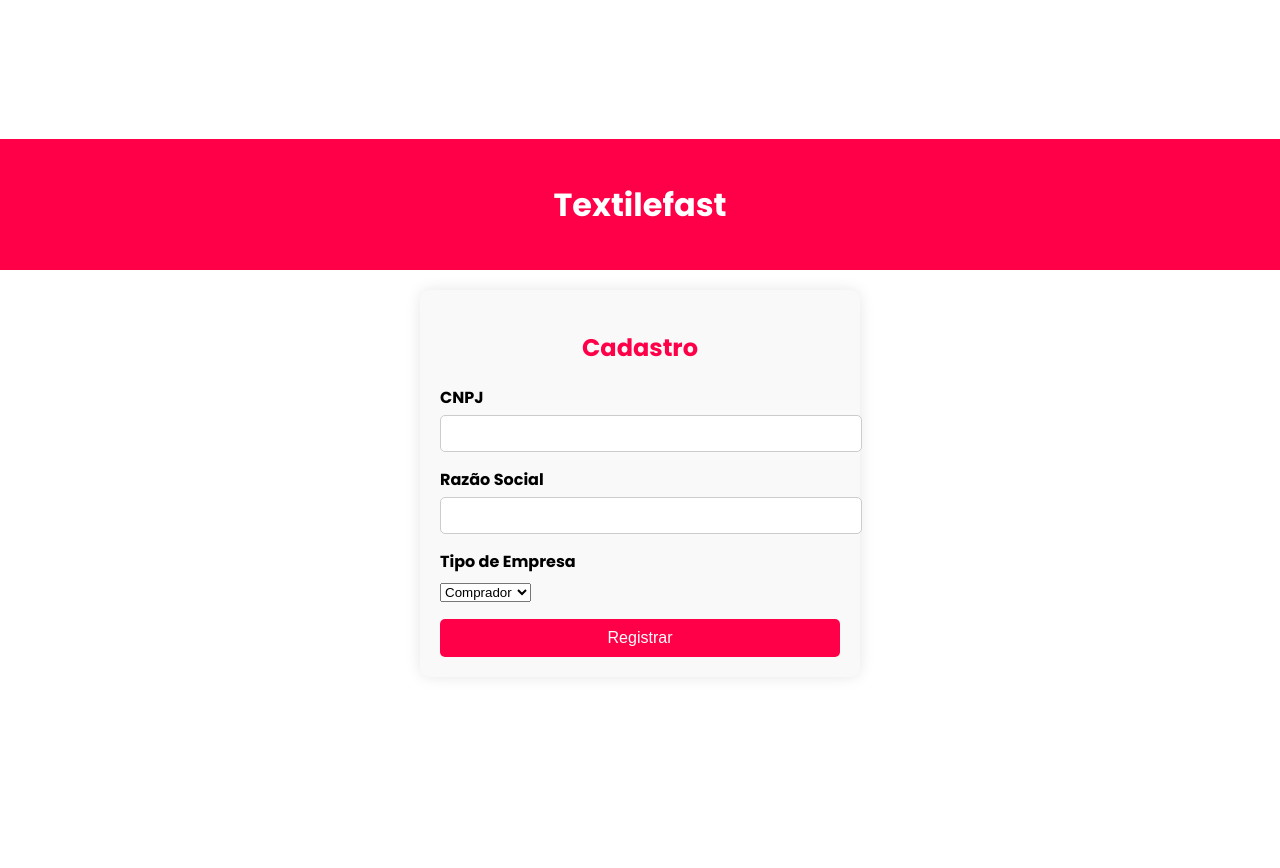
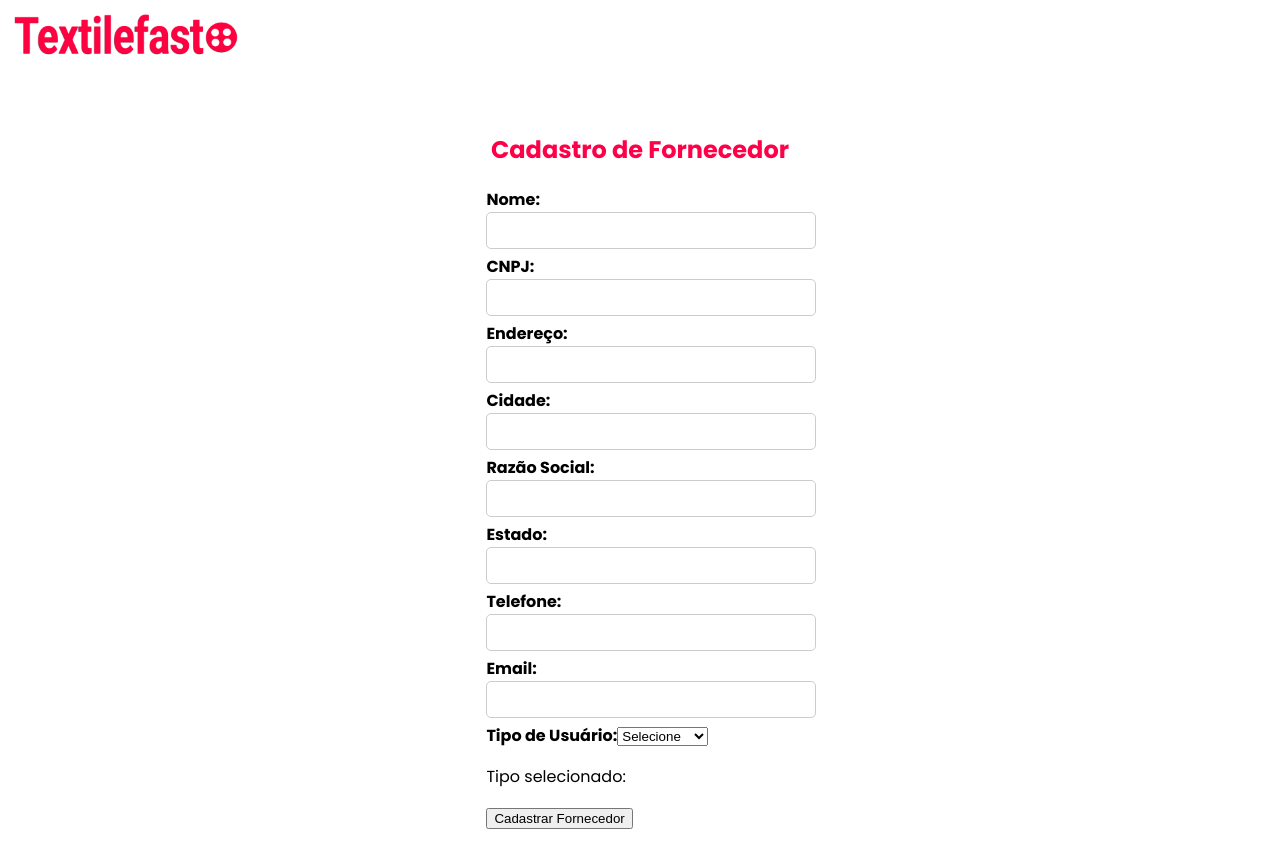
Before and after one commit to SeanDerik/TEXTILEFAST, a React (Vite) app in the folder pastas_textilefast/Front-end/: page /cadastro in a window 1280 px wide. Shown: the top 868 px of the page. Before the commit the page ends 816 px from the top, so only its background shows below. Built offline with nearby package versions, Linux system fonts and the light colour scheme.

Commit message:
Cadastro Finalizado

```diff
--- a/pastas_textilefast/Front-end/src/pages/Cadastro.tsx
+++ b/pastas_textilefast/Front-end/src/pages/Cadastro.tsx
@@ -1,155 +1,131 @@
 import React, { useState } from 'react';
 import '../styles/Cadastro.css';
 import { useNavigate } from 'react-router-dom';
-import useValidarCNPJ from '../hooks/ValidaCNPJ';
 import axios from 'axios';
+import Textilefastlogo from "../assets/textilefastlogo.png";
 
 interface FormData {
   nome: string;
+  cnpj: string;
+  endereco: string;
+  cidade: string;
+  estado: string;
+  telefone: string;
+  tipo_empresa: string;
   email: string;
-  senha: string;
-  confirmarSenha: string;
-  cnpj: string;
-  razaoSocial: string;
-  nomeFantasia: string;
-  tipoEmpresa: 'comprador' | 'fornecedor';
-  telefone: string;
-  endereco: string;
+  razao_social: string;
+  qualidade: string;
+  condicoesFinanceiras: string;
+  pontualidade: string;
+  prazoEntrega: string;
+  comentario: string;
 }
 
-const Cadastro: React.FC = () => {
+const CadastroFornecedor: React.FC = () => {
   const [formData, setFormData] = useState<FormData>({
     nome: '',
+    cnpj: '',
+    endereco: '',
+    cidade: '',
+    estado: '',
+    telefone: '',
+    tipo_empresa: '',
     email: '',
-    senha: '',
-    confirmarSenha: '',
-    cnpj: '',
-    razaoSocial: '',
-    nomeFantasia: '',
-    tipoEmpresa: 'comprador', // Valor padrão
-    telefone: '',
-    endereco: '',
+    razao_social: '',
+    qualidade: '',
+    condicoesFinanceiras: '',
+    pontualidade: '',
+    prazoEntrega: '',
+    comentario: ''
   });
 
-  const [cnpjValido, setCnpjValido] = useState(true);
-  const { validarCNPJ, buscarDadosCNPJ, error } = useValidarCNPJ();
+  const [tipoUsuario, setTipoUsuario] = useState('');
   const navigate = useNavigate();
 
-  const handleCNPJBlur = async (e: React.FocusEvent<HTMLInputElement>) => {
-    const cnpj = e.target.value;
-    if (validarCNPJ(cnpj)) {
-      setCnpjValido(true);
-      const data = await buscarDadosCNPJ(cnpj); // Buscar dados do CNPJ pela API
-      if (data) {
-        setFormData({
-          ...formData,
-          razaoSocial: data.nome,
-          nomeFantasia: data.fantasia,
-          telefone: data.telefone,
-          endereco: `${data.logradouro}, ${data.municipio} - ${data.uf}`,
-        });
-      }
-    } else {
-      setCnpjValido(false);
-    }
+  const handleDropdownChange = (event: React.ChangeEvent<HTMLSelectElement>) => {
+    const { value } = event.target;
+    setTipoUsuario(value);
+    setFormData((prevData) => ({
+      ...prevData,
+      tipo_empresa: value
+    }));
   };
 
-  const handleChange = (e: React.ChangeEvent<HTMLInputElement | HTMLSelectElement>) => {
-    setFormData({
-      ...formData,
-      [e.target.name]: e.target.value,
-    });
+  const handleChange = (e: React.ChangeEvent<HTMLInputElement | HTMLTextAreaElement>) => {
+    const { name, value } = e.target;
+    setFormData((prevData) => ({
+      ...prevData,
+      [name]: value
+    }));
   };
 
-  const handleSubmit = async (e: React.FormEvent<HTMLFormElement>) => {
+  const handleSubmit = async (e: React.FormEvent) => {
     e.preventDefault();
-    if (!cnpjValido) {
-      alert('CNPJ inválido!');
-      return;
-    }
-
-    const dataToSubmit = {
-      cnpj: formData.cnpj,
-      razao_social: formData.razaoSocial,
-      nome_fantasia: formData.nomeFantasia,
-      tipo_empresa: formData.tipoEmpresa,
-      email: formData.email,
-      telefone: formData.telefone,
-      endereco: formData.endereco,
-    };
 
     try {
-      const response = await axios.post('http://localhost:3001/api/empresas/cadastro', dataToSubmit);
+      const response = await axios.post('http://localhost:3001/api/empresas/cadastro', formData);
 
       if (response.status === 201) {
-        const senhaGerada = response.data.senhaGerada;
-        alert(`Empresa cadastrada com sucesso! A senha gerada é: ${senhaGerada}`);
-        navigate('/home');
-      } else {
-        alert(`Erro ao cadastrar empresa: ${response.data.error}`);
+        console.log('Empresa cadastrado com sucesso:', response.data);
+        navigate('/dashboard');
       }
     } catch (error) {
-      console.error('Erro no cadastro:', error);
-      alert('Erro no cadastro.');
+      console.error('Erro ao cadastrar o Empresa Front-end:', error);
     }
   };
 
   return (
+    <>
+    <img src={Textilefastlogo} width="20%" className="littlelogo" alt="Textile Fast Logo" />
     <div className="cadastro-container">
-      <header className="header">
-        <h1>Textilefast</h1>
-      </header>
-      <div className="cadastro-content">
-        <h2>Cadastro</h2>
-        <form onSubmit={handleSubmit} className="cadastro-form">
-          <div className="form-group">
-            <label htmlFor="cnpj">CNPJ</label>
-            <input
-              type="text"
-              id="cnpj"
-              name="cnpj"
-              value={formData.cnpj}
-              onChange={handleChange}
-              onBlur={handleCNPJBlur}
-              required
-            />
-            {!cnpjValido && <span className="error-text">CNPJ inválido!</span>}
-            {error && <span className="error-text">{error}</span>}
-          </div>
+      <h2>Cadastro de Fornecedor</h2>
+      <form onSubmit={handleSubmit}>
+        <label>Nome:
+          <input type="text" name="nome" value={formData.nome} onChange={handleChange} required />
+        </label>
 
-          <div className="form-group">
-            <label htmlFor="razaoSocial">Razão Social</label>
-            <input
-              type="text"
-              id="razaoSocial"
-              name="razaoSocial"
-              value={formData.razaoSocial}
-              onChange={handleChange}
-              required
-            />
-          </div>
+        <label>CNPJ:
+          <input type="text" name="cnpj" value={formData.cnpj} onChange={handleChange} required />
+        </label>
 
-          <div className="form-group">
-            <label htmlFor="tipoEmpresa">Tipo de Empresa</label>
-            <select
-              id="tipoEmpresa"
-              name="tipoEmpresa"
-              value={formData.tipoEmpresa}
-              onChange={handleChange}
-              required
-            >
-              <option value="comprador">Comprador</option>
-              <option value="fornecedor">Fornecedor</option>
-            </select>
-          </div>
+        <label>Endereço:
+          <input type="text" name="endereco" value={formData.endereco} onChange={handleChange} required />
+        </label>
 
-          <button type="submit" className="cadastro-button">
-            Registrar
-          </button>
-        </form>
-      </div>
+        <label>Cidade:
+          <input type="text" name="cidade" value={formData.cidade} onChange={handleChange} required />
+        </label>
+
+        <label>Razão Social:
+          <input type="text" name="razao_social" value={formData.razao_social} onChange={handleChange} required />
+        </label>
+
+        <label>Estado:
+          <input type="text" name="estado" value={formData.estado} onChange={handleChange} required />
+        </label>
+
+        <label>Telefone:
+          <input type="tel" name="telefone" value={formData.telefone} onChange={handleChange} required />
+        </label>
+
+        <label>Email:
+          <input type="email" name="email" value={formData.email} onChange={handleChange} required />
+        </label>
+
+        <label>Tipo de Usuário:
+          <select name="tipo_empresa" value={tipoUsuario} onChange={handleDropdownChange} required>
+            <option value="">Selecione</option>
+            <option value="comprador">Comprador</option>
+            <option value="fornecedor">Fornecedor</option>
+          </select>
+        </label>
+
+        <p>Tipo selecionado: {tipoUsuario}</p>
+        <button type="submit">Cadastrar Fornecedor</button>
+      </form>
     </div>
+    </>
   );
 };
 
-export default Cadastro;
+export default CadastroFornecedor;
--- a/pastas_textilefast/Front-end/src/pages/Profile.tsx
+++ b/pastas_textilefast/Front-end/src/pages/Profile.tsx
@@ -1,5 +1,5 @@
 import Textilefastlogo from "../assets/textilefastlogo.png";
-import "../styles/Profile.css";  // Arquivo CSS específico para o perfil
+import "../styles/Profile.css";
 
 export function Profile() {
     return (
--- a/pastas_textilefast/Front-end/src/routes/index.tsx
+++ b/pastas_textilefast/Front-end/src/routes/index.tsx
@@ -1,7 +1,8 @@
 import { Home } from "../pages/Home";
 import { Paginaproduto } from "../pages/Paginaproduto";
 import { Catalogpage } from "../pages/Catalogpage";
-import Cadastro from "../pages/Cadastro";
+import Cadastro  from "../pages/Cadastro";
+import { Profile } from "../pages/Profile";
 import { Routes, Route } from "react-router-dom";
 import '../styles/index.css';
 
@@ -16,6 +17,7 @@ export function Approutes() {
                 <Route path="/cadastro" element={<Cadastro />} />
                 <Route path="/product-page" element={<Paginaproduto />} />
                 <Route path="/catalogpage" element={<Catalogpage />} />
+                <Route path="/profile" element={<Profile />} />
 
             </Routes>
         </>
```
Also changed, not shown: 2 other files (tests, documents, lock files or other folders).
